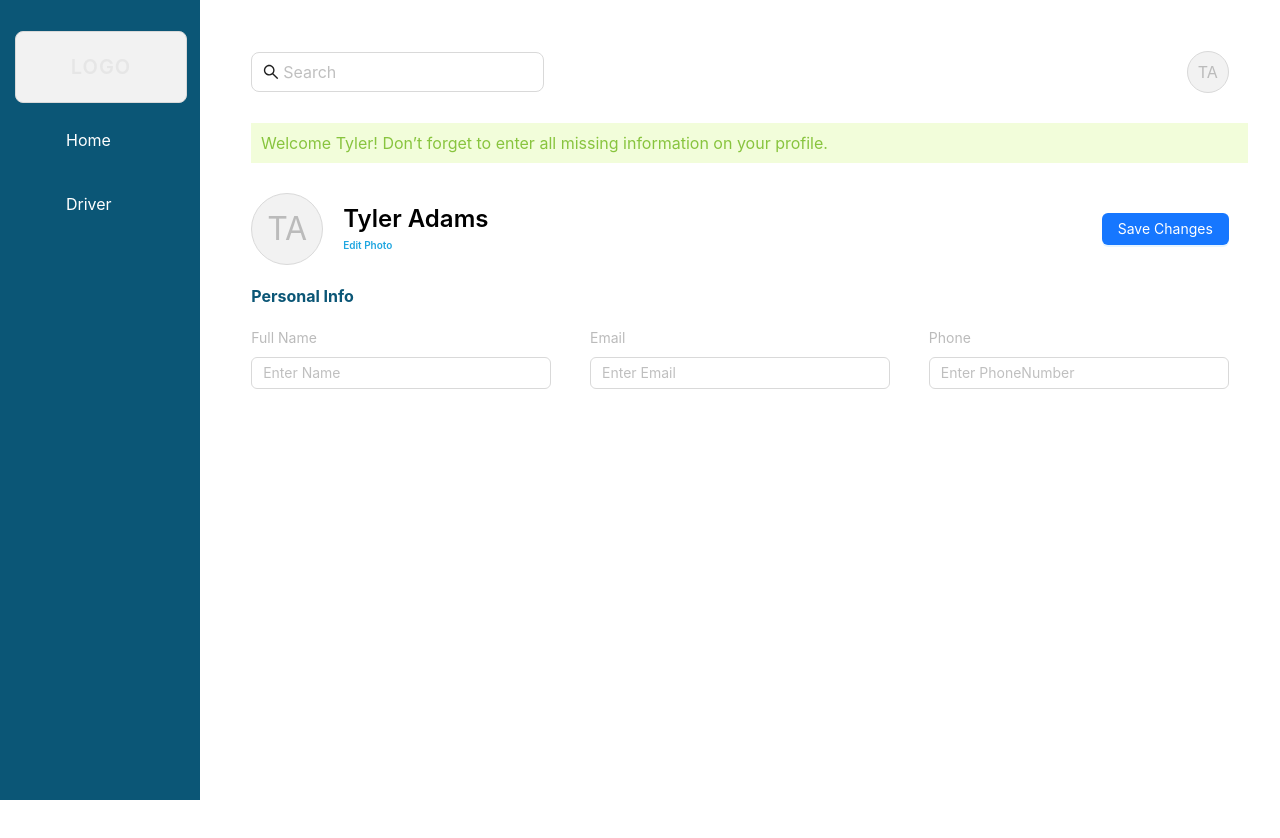
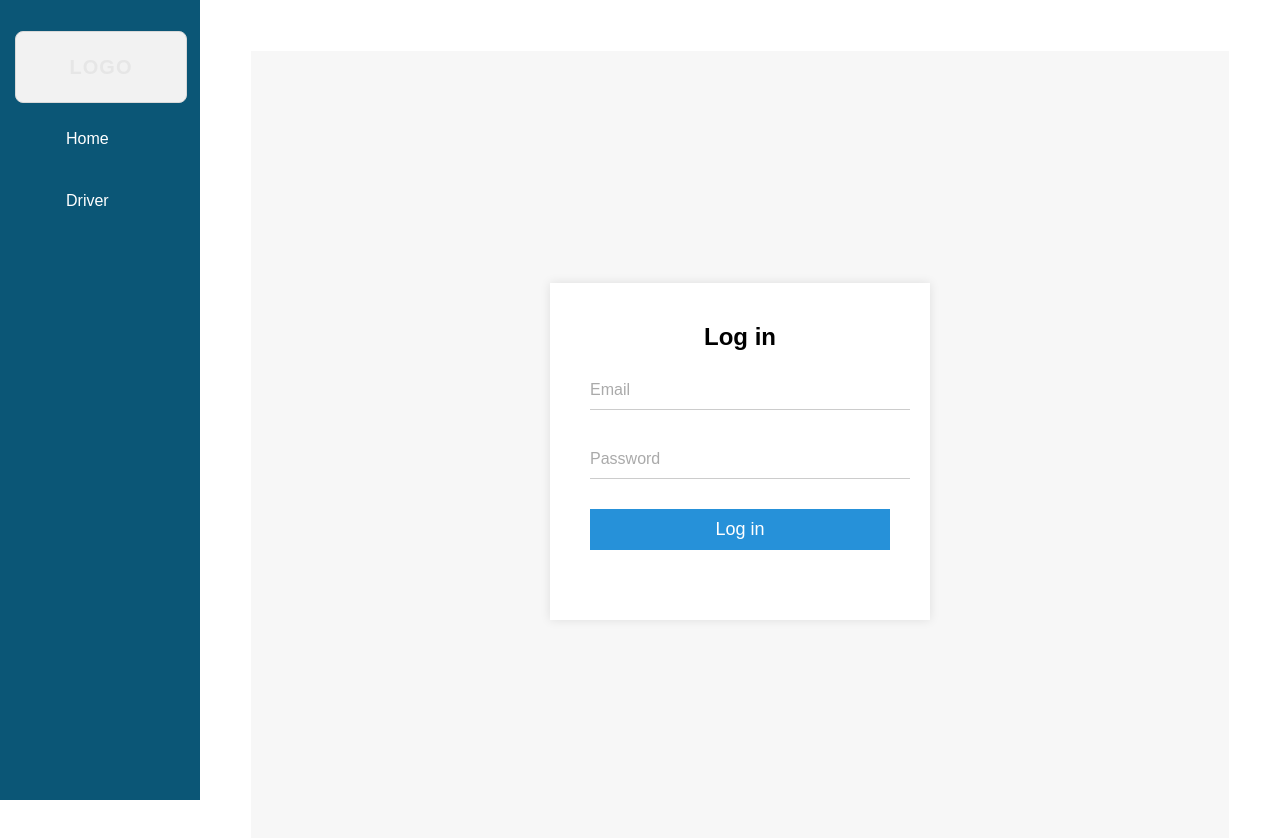
Before and after one commit to novasingh/healmefit-webapp, a React (Create React App) app: page / in a window 1280 px wide. Shown: the top 838 px of the page. Before the commit the page ends 800 px from the top, so only its background shows below. Built offline with nearby package versions, Linux system fonts and the light colour scheme.

Commit message:
Added the API for addnew driver and Done

```diff
--- a/package.json
+++ b/package.json
@@ -7,10 +7,12 @@
     "@testing-library/react": "^13.4.0",
     "@testing-library/user-event": "^13.5.0",
     "antd": "^5.19.2",
+    "axios": "^1.7.2",
     "react": "^18.3.1",
     "react-dom": "^18.3.1",
     "react-router-dom": "^6.25.1",
     "react-scripts": "5.0.1",
+    "uuid": "^10.0.0",
     "web-vitals": "^2.1.4"
   },
   "scripts": {
--- a/src/App.js
+++ b/src/App.js
@@ -2,20 +2,20 @@ import React from 'react';
 import { BrowserRouter as Router, Route, Routes } from 'react-router-dom';
 import Sidebar from './components/Sidebar';
 import Home from './components/Home';
-// import Health from './components/Health';
-// import Documents from './components/Documents';
 import Driver from './components/Driver';
+import Login from './components/Login';
 import './style.css';
 
 const App = () => {
   return (
     <Router>
       <div className="app-container">
-        <Sidebar />
+      <Sidebar />
         <div className="content">
           <Routes>
-            <Route path="/" element={<Home />} />
-            {/* <Route path="/health" element={<Health />} /> */}
+            <Route path="/" element={<Login />} />
+            <Route path="/home" element={<Home />} />
+            {/* <Route path="/login" element={<Login />} /> */}
             <Route path="/driver" element={<Driver />} />
           </Routes>
         </div>
--- a/src/components/Driver.js
+++ b/src/components/Driver.js
@@ -2,6 +2,8 @@ import React, { useState } from 'react';
 import Header from './Header';
 import { DeleteOutlined } from '@ant-design/icons';
 import { Col, Button, Modal, Form, Input } from 'antd';
+import axios from 'axios';
+import { v4 as uuidv4 } from 'uuid';
 
 const Driver = () => {
   const [form] = Form.useForm();
@@ -11,12 +13,33 @@ const Driver = () => {
   const addFormLayout = () => {
     setFormLayout([
       ...formLayout,
-      { id: formLayout.length, first_name: '', last_name: '', email: '' }
+      { id: uuidv4(), first_name: '', last_name: '', email: '' }
     ]);
   };
 
   const handleDeleteFormLayout = (id) => {
     setFormLayout(formLayout.filter((item) => item.id !== id));
+  };
+
+  const handleSubmit = async () => {
+    try {
+      const values = await form.validateFields();
+      const drivers = formLayout.map((item) => ({
+        id:item.id,
+        first_name: values[`first_name_${item.id}`],
+        last_name: values[`last_name_${item.id}`],
+        email: values[`email_${item.id}`]
+      }));
+      console.log(drivers);
+
+      const response = await axios.post('http://localhost/v1/users/', { drivers });
+      console.log('Response:', response.data);
+      setAddModal(false);
+      form.resetFields();
+      setFormLayout([]);
+    } catch (error) {
+      console.error('Error:', error);
+    }
   };
 
   return (
@@ -42,30 +65,32 @@ const Driver = () => {
         centered
         footer={null}
       >
-        <div style={{padding:"10px"}}>
+        <div style={{ padding: "10px" }}>
           <Form
             form={form}
-          initialValues={''}
             layout="vertical"
           >
-            <div style={{height:formLayout.length>3 ? "50vh" : '100%',overflowY:'auto'}}>
+            <div style={{ height: formLayout.length > 3 ? "50vh" : '100%', overflowY: 'auto' }}>
               {formLayout.map((item) => (
                 <div style={{ display: "flex", justifyContent: "space-between", alignItems: "end" }} key={item.id}>
                   <Form.Item
                     name={`first_name_${item.id}`}
                     label={<div style={{ color: "#BBBBBB" }}>First Name</div>}
+                    rules={[{ required: true, message: 'Please enter first name' }]}
                   >
                     <Input style={{ width: "150px" }} placeholder="Enter First Name" />
                   </Form.Item>
                   <Form.Item
                     name={`last_name_${item.id}`}
                     label={<div style={{ color: "#BBBBBB" }}>Last Name</div>}
+                    rules={[{ required: true, message: 'Please enter last name' }]}
                   >
                     <Input style={{ width: "150px" }} placeholder="Enter Last Name" />
                   </Form.Item>
                   <Form.Item
                     name={`email_${item.id}`}
                     label={<div style={{ color: "#BBBBBB" }}>Email</div>}
+                    rules={[{ required: true, type: 'email', message: 'Please enter a valid email' }]}
                   >
                     <Input style={{ width: "150px" }} placeholder="Enter Email" />
                   </Form.Item>
@@ -77,7 +102,7 @@ const Driver = () => {
             </div>
             <div style={{ display: "flex", flexDirection: "column" }}>
               <Button onClick={addFormLayout} style={{ marginBottom: "10px", width: "100%", height: "40px" }}>Add More</Button>
-            <Button style={{ background: "#1FA6E0", width: "100%", height: "40px", color: "#fff" }}>Add Driver</Button>
+              <Button onClick={handleSubmit} style={{ background: "#1FA6E0", width: "100%", height: "40px", color: "#fff" }}>Add Driver</Button>
             </div>
           </Form>
         </div>
--- a/src/components/Home.js
+++ b/src/components/Home.js
@@ -1,6 +1,7 @@
 import React from 'react';
 import {SearchOutlined} from '@ant-design/icons';
 import { Input, Button, Form, Dropdown, Space } from 'antd';
+import Sidebar from './Sidebar';
 import Header from './Header';
 
 const Home = () => {
--- /dev/null
+++ b/src/components/Login.js
@@ -0,0 +1,68 @@
+import React, { useState } from 'react';
+import axios from 'axios';
+
+const Login = () => {
+  const [email, setEmail] = useState('');
+  const [password, setPassword] = useState('');
+
+  const handleSubmit = async (event) => {
+    event.preventDefault();
+
+    try {
+      const response = await axios.post('http://localhost:3000/v1/auth/login', {
+        email,
+        password,
+      });
+
+      if (response.status === 200) {
+        // Assuming you receive user data and tokens from the response
+        const { user, tokens } = response.data;
+
+        // Save user and tokens to local storage or context for authentication
+        // For example, you can create an AuthContext to store user information
+        // and redirect to Profile page after successful login
+
+        // Redirect to Profile page
+        window.location.href = '/home';
+      } else {
+        alert('Invalid credentials');
+      }
+    } catch (error) {
+      console.error('Error during login:', error);
+      alert('Error during login');
+    }
+  };
+
+  return (
+    <div className="login-container">
+      <div className="login-box">
+        <h2>Log in</h2>
+        <form onSubmit={handleSubmit}>
+          <div className="input-box">
+            <input
+              type="text"
+              required
+              value={email}
+              onChange={(e) => setEmail(e.target.value)}
+            />
+            <label>Email</label>
+          </div>
+          <div className="input-box">
+            <input
+              type="password"
+              required
+              value={password}
+              onChange={(e) => setPassword(e.target.value)}
+            />
+            <label>Password</label>
+          </div>
+          <div className="input-box">
+            <input type="submit" value="Log in" />
+          </div>
+        </form>
+      </div>
+    </div>
+  );
+};
+
+export default Login;
--- a/src/components/Sidebar.js
+++ b/src/components/Sidebar.js
@@ -8,7 +8,7 @@ const Sidebar = () => {
         <li style={{color:"#BBBBBB33",fontWeight:"600",letterSpacing:"1px",fontSize:"20px",display:"flex",alignItems:"center",justifyContent:"center",border:"0.4px solid #d9d9d9",width:"100%", height:"70px",background:"#f2f2f2", borderRadius:"8px"}}>
         LOGO
         </li>
-        <li style={{padding:'10% 30% 20% 30%'}}><Link to="/">Home</Link></li>
+        <li style={{padding:'10% 30% 20% 30%'}}><Link to="/home">Home</Link></li>
         <li style={{padding:'0 30% 20% 30%'}}><Link to="/driver">Driver</Link></li>
 
         {/* <li><Link to="/health">Health</Link></li> */}
--- a/src/style.css
+++ b/src/style.css
@@ -36,3 +36,231 @@ html, body, #root {
     text-decoration: none;
     color: #fff;
   }
+
+  .login-container {
+    display: flex;
+    justify-content: center;
+    align-items: center;
+    height: 100vh;
+  }
+
+  .login-container form {
+    display: flex;
+    flex-direction: column;
+    width: 300px;
+  }
+
+  .login-container form div {
+    margin-bottom: 10px;
+  }
+
+  .login-container .error {
+    color: red;
+    margin-bottom: 10px;
+  }
+  .App {
+    text-align: center;
+  }
+
+  .App-logo {
+    height: 40vmin;
+    pointer-events: none;
+  }
+
+  @media (prefers-reduced-motion: no-preference) {
+    .App-logo {
+      animation: App-logo-spin infinite 20s linear;
+    }
+  }
+
+  .App-header {
+    background-color: #282c34;
+    min-height: 100vh;
+    display: flex;
+    flex-direction: column;
+    align-items: center;
+    justify-content: center;
+    font-size: calc(10px + 2vmin);
+    color: white;
+  }
+
+  .App-link {
+    color: #61dafb;
+  }
+
+  @keyframes App-logo-spin {
+    from {
+      transform: rotate(0deg);
+    }
+    to {
+      transform: rotate(360deg);
+    }
+  }
+
+  .App {
+    text-align: center;
+  }
+
+  .App-logo {
+    height: 40vmin;
+    pointer-events: none;
+  }
+
+  @media (prefers-reduced-motion: no-preference) {
+    .App-logo {
+      animation: App-logo-spin infinite 20s linear;
+    }
+  }
+
+  .App-header {
+    background-color: #282c34;
+    min-height: 100vh;
+    display: flex;
+    flex-direction: column;
+    align-items: center;
+    justify-content: center;
+    font-size: calc(10px + 2vmin);
+    color: white;
+  }
+
+  .App-link {
+    color: #61dafb;
+  }
+
+  @keyframes App-logo-spin {
+    from {
+      transform: rotate(0deg);
+    }
+    to {
+      transform: rotate(360deg);
+    }
+  }
+
+  body, html {
+    height: 100%;
+    margin: 0;
+    font-family: Arial, Helvetica, sans-serif;
+  }
+
+  .container {
+    display: flex;
+    height: 100vh;
+  }
+
+  .slider {
+    background-color: #004d80;
+    flex: 1;
+    display: flex;
+    justify-content: center;
+    align-items: center;
+    color: white;
+    font-size: 1.2em;
+    text-align: center;
+    padding: 20px;
+  }
+
+  .login-container {
+    flex: 1;
+    display: flex;
+    justify-content: center;
+    align-items: center;
+    background-color: #f7f7f7;
+  }
+
+  .login-box {
+    width: 300px;
+    padding: 40px;
+    background-color: white;
+    box-shadow: 0 0 10px rgba(0,0,0,0.1);
+  }
+
+  .login-box h2 {
+    margin: 0 0 20px;
+    padding: 0;
+    text-align: center;
+  }
+
+  .login-box .input-box {
+    position: relative;
+    margin-bottom: 30px;
+  }
+
+  .login-box .input-box input {
+    width: 100%;
+    padding: 10px;
+    background: none;
+    border: none;
+    border-bottom: 1px solid #ccc;
+    outline: none;
+    color: #333;
+    font-size: 16px;
+  }
+
+  .login-box .input-box label {
+    position: absolute;
+    top: 0;
+    left: 0;
+    padding: 10px 0;
+    pointer-events: none;
+    transition: .5s;
+    color: #aaa;
+  }
+
+  .login-box .input-box input:focus ~ label,
+  .login-box .input-box input:valid ~ label {
+    top: -20px;
+    left: 0;
+    color: #2691d9;
+    font-size: 12px;
+  }
+
+  .login-box .input-box input[type="submit"] {
+    background: #2691d9;
+    border: none;
+    color: white;
+    padding: 10px 20px;
+    cursor: pointer;
+    font-size: 18px;
+  }
+
+  .login-box .input-box input[type="submit"]:hover {
+    background: #0071bc;
+  }
+
+  .forgot-password {
+    text-align: center;
+    margin-top: 10px;
+  }
+
+  .forgot-password a {
+    color: #2691d9;
+    text-decoration: none;
+  }
+
+  .slider-container {
+    display: flex;
+    justify-content: center;
+    align-items: center;
+    height: 100vh; /* Full height of the viewport */
+    background-color: #004c7d; /* Assuming this is the background color */
+    text-align: center; /* Center the text */
+  }
+
+  .center-content {
+    display: flex;
+    flex-direction: column;
+    align-items: center;
+    text-align: center;
+  }
+
+  .center-image {
+    max-width: 100px; /* Adjust size as needed */
+    margin-bottom: 20px; /* Space between image and text */
+  }
+
+  .center-text {
+    color: #ffffff; /* White text color */
+    font-size: 16px; /* Adjust size as needed */
+    max-width: 80%; /* Limit the width of the text */
+    margin: 0 auto; /* Center the text horizontally */
+  }
```
Also changed, not shown: src/App.css (line endings or trailing spaces), 1 other file (tests, documents, lock files or other folders). Lines whose indentation alone changed are shown as unchanged.
